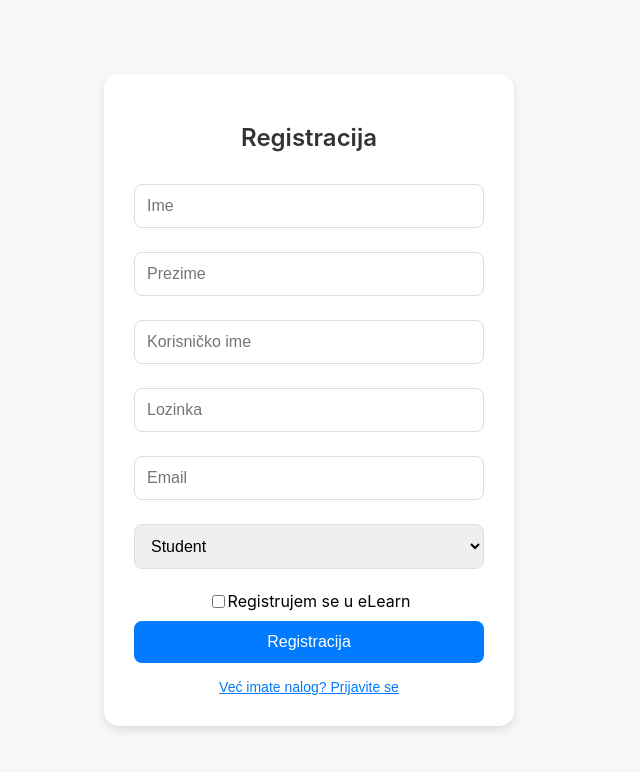
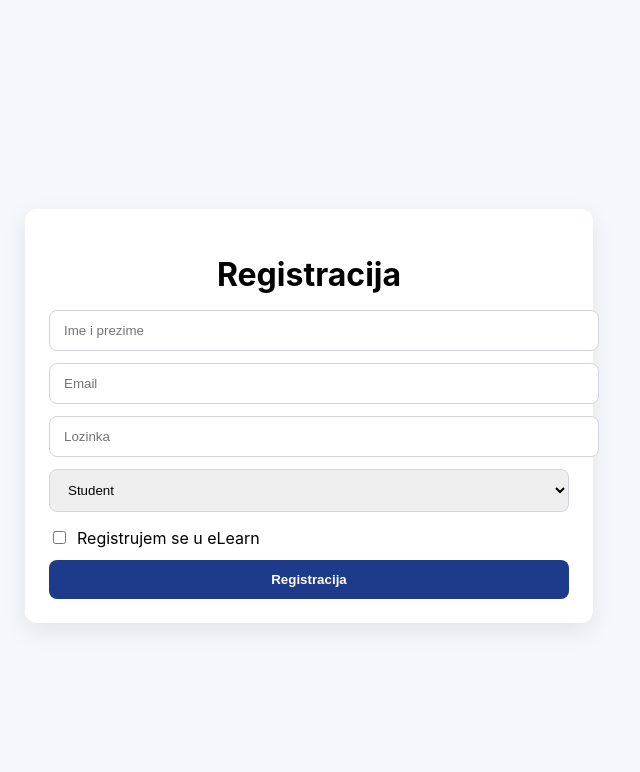
Before and after one commit to elab-development/platforma_za_online_kurseve_2021_0108, a React (Create React App) app in the folder front_end/: page /register in a window 1280 px wide. Shown: the top 772 px of the page, without its empty margins (331-971 px from the left). Built offline with nearby package versions, Linux system fonts and the light colour scheme.

Commit message:
izmene za registraciju

```diff
--- a/front_end/src/components/Courses.js
+++ b/front_end/src/components/Courses.js
@@ -1,58 +1,103 @@
 import React, { useContext, useEffect, useState } from "react";
-import { FaUserGraduate, FaBookOpen, FaCode, FaPaintBrush, FaRobot, FaDatabase, FaReact, FaPython, FaShieldAlt, FaGlobe } from "react-icons/fa";
+import {
+  FaUserGraduate,
+  FaBookOpen,
+  FaCode,
+  FaRobot,
+  FaDatabase,
+  FaReact,
+  FaTrash,
+  FaSearch,
+  FaTimes
+} from "react-icons/fa";
 import Sidebar from "./Sidebar";
-import { api } from '../api/api-client';
+import { api } from "../api/api-client";
 import { AuthContext } from "../context/AuthContext";
-
 
 const Courses = () => {
   const [currentPage, setCurrentPage] = useState(1);
   const coursesPerPage = 4;
+
   const [filteredInstructor, setFilteredInstructor] = useState(null);
+  const [searchTerm, setSearchTerm] = useState(""); // <-- NOVO
   const [allCourses, setAllCourses] = useState([]);
-  const { user } = useContext(AuthContext)
+
+  const { user } = useContext(AuthContext);
 
   useEffect(() => {
     const fetchCourses = async () => {
-      const { data: { data } } = await api.get('/courses', {
-        headers: {
-          Authorization: `Bearer ${user?.token}` // Koristimo token iz AuthContext
-        }
-      });
+      try {
+        const {
+          data: { data },
+        } = await api.get("/courses", {
+          headers: {
+            Authorization: `Bearer ${user?.token}`,
+          },
+        });
 
-      setAllCourses(data.map(course => ({
-        title: course.title,
-        instructor: course.teacher.name,
-        link: '#',
-        icon: [<FaCode />, <FaRobot />, <FaDatabase />, <FaReact />].sort(() => Math.random() - 0.5)[0] // Randomly assign an icon
-      })))
+        setAllCourses(
+          data.map((course) => ({
+            id: course.id,
+            title: course.title,
+            instructor: course.teacher?.name ?? "Nastavnik",
+            teacherId: course.teacher?.id,
+            link: "#",
+            icon: [<FaCode />, <FaRobot />, <FaDatabase />, <FaReact />].sort(
+              () => Math.random() - 0.5
+            )[0],
+          }))
+        );
+      } catch (e) {
+        console.error("Greška pri učitavanju kurseva:", e);
+      }
     };
 
     fetchCourses();
-  }, []);
+  }, [user?.token]);
 
-  const uniqueInstructors = [...new Set(allCourses.map(course => course.instructor))];
+  const uniqueInstructors = [...new Set(allCourses.map((c) => c.instructor))];
 
-  const filteredCourses = filteredInstructor
-    ? allCourses.filter(course => course.instructor === filteredInstructor)
-    : allCourses;
+  // --- Filtriranje: prvo po nazivu (pretraga), pa po nastavniku ---
+  const normalized = (s) => (s ?? "").toString().trim().toLowerCase();
 
+  const applyFilters = (list) => {
+    let out = list;
+
+    if (normalized(searchTerm).length > 0) {
+      const q = normalized(searchTerm);
+      out = out.filter((c) => normalized(c.title).startsWith(q));
+    }
+
+    if (filteredInstructor) {
+      out = out.filter((c) => c.instructor === filteredInstructor);
+    }
+
+    return out;
+  };
+
+  const filteredCourses = applyFilters(allCourses);
+
+  // --- Paginacija ---
   const indexOfLastCourse = currentPage * coursesPerPage;
   const indexOfFirstCourse = indexOfLastCourse - coursesPerPage;
-  const currentCourses = filteredCourses.slice(indexOfFirstCourse, indexOfLastCourse);
+  const currentCourses = filteredCourses.slice(
+    indexOfFirstCourse,
+    indexOfLastCourse
+  );
 
   const nextPage = () => {
     if (indexOfLastCourse < filteredCourses.length) {
-      setCurrentPage(currentPage + 1);
+      setCurrentPage((p) => p + 1);
     }
   };
 
   const prevPage = () => {
     if (currentPage > 1) {
-      setCurrentPage(currentPage - 1);
+      setCurrentPage((p) => p - 1);
     }
   };
 
+  // --- UI akcije ---
   const handleInstructorClick = (instructor) => {
     setFilteredInstructor(instructor);
     setCurrentPage(1);
@@ -63,12 +108,84 @@ const Courses = () => {
     setCurrentPage(1);
   };
 
+  const handleSearch = () => {
+    setCurrentPage(1);
+  };
+
+  const clearSearch = () => {
+    setSearchTerm("");
+    setCurrentPage(1);
+  };
+
+  // --- Brisanje kursa ---
+  const handleDeleteCourse = async (courseId) => {
+    const sure = window.confirm("Da li ste sigurni da želite da obrišete kurs?");
+    if (!sure) return;
+
+    try {
+      await api.delete(`/courses/${courseId}`, {
+        headers: { Authorization: `Bearer ${user?.token}` },
+      });
+
+      setAllCourses((prev) => prev.filter((c) => c.id !== courseId));
+      alert("Kurs je uspešno obrisan.");
+    } catch (err) {
+      console.error("DELETE /courses error:", {
+        status: err.response?.status,
+        data: err.response?.data,
+        message: err.message,
+      });
+      alert(
+        err.response?.data?.message ??
+          err.response?.data?.error ??
+          "Greška prilikom brisanja kursa."
+      );
+    }
+  };
+
+  const canDelete = (course) =>
+    user?.role === "admin" ||
+    (user?.role === "teacher" && user?.id && user.id === course.teacherId);
+
+  // Enter u polju za pretragu -> pozovi pretragu
+  const onSearchKeyDown = (e) => {
+    if (e.key === "Enter") handleSearch();
+  };
+
   return (
     <div style={styles.container}>
       <Sidebar />
       <div style={styles.mainContent}>
         <div style={styles.dashboardContent}>
-          <h1 style={styles.title}><FaBookOpen /> Kursevi</h1>
+          <h1 style={styles.title}>
+            <FaBookOpen /> Kursevi
+          </h1>
+
+          {/* --- PRETRAGA KURSA (NOVO) --- */}
+          <div style={styles.searchBar}>
+            <label htmlFor="courseSearch" style={styles.searchLabel}>
+              Pretraži kurs:
+            </label>
+            <input
+              id="courseSearch"
+              type="text"
+              placeholder="npr. 'ja' za 'JavaScript osnove'"
+              value={searchTerm}
+              onChange={(e) => setSearchTerm(e.target.value)}
+              onKeyDown={onSearchKeyDown}
+              style={styles.searchInput}
+            />
+            <button onClick={handleSearch} style={styles.searchButton}>
+              <FaSearch style={{ marginRight: 6 }} />
+              Pretraži
+            </button>
+            {searchTerm && (
+              <button onClick={clearSearch} style={styles.clearButton}>
+                <FaTimes style={{ marginRight: 6 }} />
+                Poništi
+              </button>
+            )}
+          </div>
 
           {/* Lista nastavnika sa klikabilnim filterima */}
           <div style={styles.instructorsList}>
@@ -78,35 +195,78 @@ const Courses = () => {
                 onClick={() => handleInstructorClick(instructor)}
                 style={{
                   ...styles.instructorButton,
-                  ...(filteredInstructor === instructor ? styles.activeInstructor : {}),
+                  ...(filteredInstructor === instructor
+                    ? styles.activeInstructor
+                    : {}),
                 }}
               >
                 <FaUserGraduate style={styles.instructorIcon} /> {instructor}
               </button>
             ))}
-            {filteredInstructor && (
-              <button onClick={resetFilter} style={styles.resetButton}>Prikaži sve</button>
+            {(filteredInstructor || searchTerm) && (
+              <button onClick={resetFilter} style={styles.resetButton}>
+                Prikaži sve
+              </button>
             )}
           </div>
 
+          {/* Grid kurseva */}
           <div style={styles.coursesGrid}>
-            {currentCourses.map((course, index) => (
-              <div key={index} style={styles.courseCard}>
+            {currentCourses.map((course) => (
+              <div key={course.id} style={styles.courseCard}>
                 <div style={styles.courseInfo}>
                   <h3 style={styles.courseTitle}>
                     {course.icon} {course.title}
                   </h3>
-                  <p style={styles.instructor}><FaUserGraduate /> {course.instructor}</p>
-                  <a href={course.link} style={styles.button}>Pogledaj kurs</a>
+                  <p style={styles.instructor}>
+                    <FaUserGraduate /> {course.instructor}
+                  </p>
+
+                  {/* Pogledaj kurs */}
+                  <a href={course.link} style={styles.button}>
+                    Pogledaj kurs
+                  </a>
+
+                  {/* Obriši kurs (samo ovlašćeni) */}
+                  {canDelete(course) && (
+                    <button
+                      onClick={() => handleDeleteCourse(course.id)}
+                      style={{
+                        ...styles.button,
+                        backgroundColor: "#dc2626",
+                        marginLeft: 8,
+                        display: "inline-flex",
+                        alignItems: "center",
+                        gap: 6,
+                      }}
+                      title="Obriši kurs"
+                    >
+                      <FaTrash />
+                      Obriši
+                    </button>
+                  )}
                 </div>
               </div>
             ))}
           </div>
 
+          {/* Paginacija */}
           <div style={styles.pagination}>
-            <button onClick={prevPage} disabled={currentPage === 1} style={styles.pageButton}>← Prethodna</button>
+            <button
+              onClick={prevPage}
+              disabled={currentPage === 1}
+              style={styles.pageButton}
+            >
+              ← Prethodna
+            </button>
             <span> Stranica {currentPage} </span>
-            <button onClick={nextPage} disabled={indexOfLastCourse >= filteredCourses.length} style={styles.pageButton}>Sledeća →</button>
+            <button
+              onClick={nextPage}
+              disabled={indexOfLastCourse >= filteredCourses.length}
+              style={styles.pageButton}
+            >
+              Sledeća →
+            </button>
           </div>
         </div>
       </div>
@@ -140,8 +300,50 @@ const styles = {
     fontSize: "30px",
     fontWeight: "bold",
     color: "#1e3a8a",
-    marginBottom: "20px",
+    marginBottom: "16px",
   },
+
+  // --- Stilovi za pretragu ---
+  searchBar: {
+    display: "flex",
+    alignItems: "center",
+    gap: "8px",
+    justifyContent: "center",
+    marginBottom: "16px",
+    flexWrap: "wrap",
+  },
+  searchLabel: {
+    fontWeight: "bold",
+  },
+  searchInput: {
+    minWidth: "260px",
+    padding: "10px",
+    border: "1px solid #cbd5e1",
+    borderRadius: "6px",
+    outline: "none",
+  },
+  searchButton: {
+    padding: "10px 14px",
+    backgroundColor: "#1e3a8a",
+    color: "white",
+    border: "none",
+    borderRadius: "6px",
+    cursor: "pointer",
+    display: "inline-flex",
+    alignItems: "center",
+  },
+  clearButton: {
+    padding: "10px 14px",
+    backgroundColor: "#6b7280",
+    color: "white",
+    border: "none",
+    borderRadius: "6px",
+    cursor: "pointer",
+    display: "inline-flex",
+    alignItems: "center",
+  },
+
+  // — Nastavnici filter
   instructorsList: {
     display: "flex",
     flexWrap: "wrap",
@@ -174,11 +376,13 @@ const styles = {
     borderRadius: "5px",
     cursor: "pointer",
   },
+
+  // — Grid
   coursesGrid: {
     display: "grid",
     gridTemplateColumns: "repeat(auto-fit, minmax(250px, 1fr))",
     gap: "20px",
-    marginTop: "20px",
+    marginTop: "10px",
   },
   courseCard: {
     background: "#eef2ff",
@@ -186,6 +390,11 @@ const styles = {
     borderRadius: "10px",
     boxShadow: "0px 2px 8px rgba(0, 0, 0, 0.1)",
     textAlign: "center",
+  },
+  courseInfo: {
+    display: "flex",
+    flexDirection: "column",
+    alignItems: "center",
   },
   courseTitle: {
     fontSize: "18px",
@@ -205,6 +414,8 @@ const styles = {
     cursor: "pointer",
     textDecoration: "none",
   },
+
+  // — Paginacija
   pagination: {
     marginTop: "20px",
   },
@@ -216,7 +427,7 @@ const styles = {
     color: "white",
     cursor: "pointer",
     borderRadius: "5px",
-  }
+  },
 };
 
 export default Courses;
--- a/front_end/src/components/Register.js
+++ b/front_end/src/components/Register.js
@@ -1,136 +1,167 @@
-import React, { useState } from "react";
-import { useNavigate } from "react-router-dom";
+import React, { useState, useContext } from "react";
+import { api } from "../api/api-client";
+import { AuthContext } from "../context/AuthContext";
 
 const Register = () => {
-  const navigate = useNavigate();
-  const [formData, setFormData] = useState({
-    firstName: "",
-    lastName: "",
-    username: "",
+  const { setUser } = useContext(AuthContext);
+
+  const [form, setForm] = useState({
+    name: "",        // Ime i prezime (jedno polje)
+    email: "",
     password: "",
-    email: "",
-    role: "student",
-    agreeToTerms: false,
+    role: "student", // "student" | "teacher" | "admin" (po potrebi)
+    agree: false,
   });
-  const [errors, setErrors] = useState({ password: "" });
 
-  const handleChange = (e) => {
+  const [loading, setLoading] = useState(false);
+
+  const onChange = (e) => {
     const { name, value, type, checked } = e.target;
-    setFormData({
-      ...formData,
-      [name]: type === "checkbox" ? checked : value,
-    });
+    setForm((f) => ({ ...f, [name]: type === "checkbox" ? checked : value }));
+  };
 
-    if (name === "password" && value.length < 6) {
-      setErrors((prev) => ({ ...prev, password: "Lozinka mora imati bar 6 karaktera!" }));
-    } else {
-      setErrors((prev) => ({ ...prev, password: "" }));
+  const onSubmit = async (e) => {
+    e.preventDefault();
+    if (!form.agree) {
+      alert("Potrebno je označiti saglasnost.");
+      return;
+    }
+    setLoading(true);
+    try {
+      const { data } = await api.post("/register", {
+        name: form.name,
+        email: form.email,
+        password: form.password,
+        role: form.role,
+      });
+      // backend vraća token i user
+      setUser({
+        id: data.user.id,
+        username: data.user.name, // ako negde koristiš username u UI-ju
+        role: data.user.role,
+        token: data.token,
+      });
+      alert("Registracija uspešna!");
+      // opcionalno: redirect na /login ili /courses
+      // navigate("/courses");
+    } catch (err) {
+      console.error(err);
+      const msg =
+        err.response?.data?.message || "Greška pri registraciji.";
+      alert(msg);
+    } finally {
+      setLoading(false);
     }
   };
 
-  const handleSubmit = (e) => {
-    e.preventDefault();
-    if (formData.password.length < 6) {
-      alert("Lozinka mora imati bar 6 karaktera!");
-      return;
-    }
-    localStorage.setItem("userRole", formData.role);
-    alert("Uspešna registracija!");
-    navigate("/account");
-  };
+  return (
+    <div style={styles.wrapper}>
+      <form onSubmit={onSubmit} style={styles.card}>
+        <h1 style={styles.title}>Registracija</h1>
 
-  return (
-    <div style={styles.container}>
-      <div style={styles.card}>
-        <h2 style={styles.title}>Registracija</h2>
-        <form onSubmit={handleSubmit} style={styles.form}>
-          <input type="text" name="firstName" placeholder="Ime" value={formData.firstName} onChange={handleChange} required style={styles.input} />
-          <input type="text" name="lastName" placeholder="Prezime" value={formData.lastName} onChange={handleChange} required style={styles.input} />
-          <input type="text" name="username" placeholder="Korisničko ime" value={formData.username} onChange={handleChange} required style={styles.input} />
-          <input type="password" name="password" placeholder="Lozinka" value={formData.password} onChange={handleChange} required style={styles.input} />
-          {errors.password && <p style={styles.errorText}>{errors.password}</p>}
-          <input type="email" name="email" placeholder="Email" value={formData.email} onChange={handleChange} required style={styles.input} />
-          <select name="role" value={formData.role} onChange={handleChange} required style={styles.input}>
-            <option value="student">Student</option>
-            <option value="teacher">Nastavnik</option>
-            <option value="admin">Administrator</option>
-          </select>
-          <div style={styles.checkboxContainer}>
-            <input type="checkbox" name="agreeToTerms" checked={formData.agreeToTerms} onChange={handleChange} />
-            <label>Registrujem se u eLearn</label>
-          </div>
-          <button type="submit" disabled={!formData.agreeToTerms} style={styles.button}>Registracija</button>
-        </form>
-        <button onClick={() => navigate("/")} style={styles.linkButton}>Već imate nalog? Prijavite se</button>
-      </div>
+        <input
+          style={styles.input}
+          type="text"
+          name="name"
+          placeholder="Ime i prezime"
+          value={form.name}
+          onChange={onChange}
+          required
+        />
+
+        <input
+          style={styles.input}
+          type="email"
+          name="email"
+          placeholder="Email"
+          value={form.email}
+          onChange={onChange}
+          required
+        />
+
+        <input
+          style={styles.input}
+          type="password"
+          name="password"
+          placeholder="Lozinka"
+          value={form.password}
+          onChange={onChange}
+          required
+        />
+
+        <select
+          name="role"
+          value={form.role}
+          onChange={onChange}
+          style={styles.input}
+        >
+          <option value="student">Student</option>
+          <option value="teacher">Nastavnik</option>
+          {/* <option value="admin">Admin</option>  // ostavi ako želiš ručno kreiranje admina */}
+        </select>
+
+        <label style={styles.checkboxRow}>
+          <input
+            type="checkbox"
+            name="agree"
+            checked={form.agree}
+            onChange={onChange}
+          />
+          <span style={{ marginLeft: 8 }}>Registrujem se u eLearn</span>
+        </label>
+
+        <button type="submit" style={styles.submit} disabled={loading}>
+          {loading ? "Slanje..." : "Registracija"}
+        </button>
+      </form>
     </div>
   );
 };
 
 const styles = {
-  container: {
+  wrapper: {
     display: "flex",
+    minHeight: "100vh",
+    alignItems: "center",
     justifyContent: "center",
-    alignItems: "center",
-    minHeight: "100vh",
-    backgroundColor: "#f7f7f7",
+    background: "#f4f7fc",
+    padding: 16,
   },
   card: {
-    width: "350px",
-    backgroundColor: "#fff",
-    padding: "30px",
-    borderRadius: "15px",
-    boxShadow: "0 4px 8px rgba(0, 0, 0, 0.1)",
-    textAlign: "center",
+    width: "100%",
+    maxWidth: 520,
+    background: "white",
+    borderRadius: 12,
+    padding: 24,
+    boxShadow: "0 8px 24px rgba(0,0,0,.08)",
   },
   title: {
-    fontSize: "24px",
-    color: "#333",
-    marginBottom: "20px",
-    fontWeight: "600",
-  },
-  form: {
-    display: "flex",
-    flexDirection: "column",
+    textAlign: "center",
+    marginBottom: 16,
   },
   input: {
-    margin: "12px 0",
-    padding: "12px",
-    fontSize: "16px",
-    border: "1px solid #ddd",
-    borderRadius: "8px",
+    width: "100%",
+    padding: "12px 14px",
+    borderRadius: 8,
+    border: "1px solid #d1d5db",
+    marginBottom: 12,
     outline: "none",
-    transition: "border-color 0.3s",
   },
-  errorText: {
-    color: "red",
-    fontSize: "12px",
-    marginBottom: "10px",
-  },
-  checkboxContainer: {
+  checkboxRow: {
     display: "flex",
     alignItems: "center",
-    justifyContent: "center",
-    margin: "10px 0",
+    marginTop: 4,
+    marginBottom: 12,
   },
-  button: {
-    padding: "12px",
-    background: "#007bff",
+  submit: {
+    width: "100%",
+    padding: "12px 14px",
+    border: "none",
+    borderRadius: 8,
+    background: "#1e3a8a",
     color: "white",
-    border: "none",
-    borderRadius: "8px",
-    fontSize: "16px",
     cursor: "pointer",
-    transition: "background-color 0.3s",
-  },
-  linkButton: {
-    background: "none",
-    border: "none",
-    color: "#007bff",
-    fontSize: "14px",
-    cursor: "pointer",
-    textDecoration: "underline",
-    marginTop: "15px",
+    fontWeight: 600,
   },
 };
 
```
